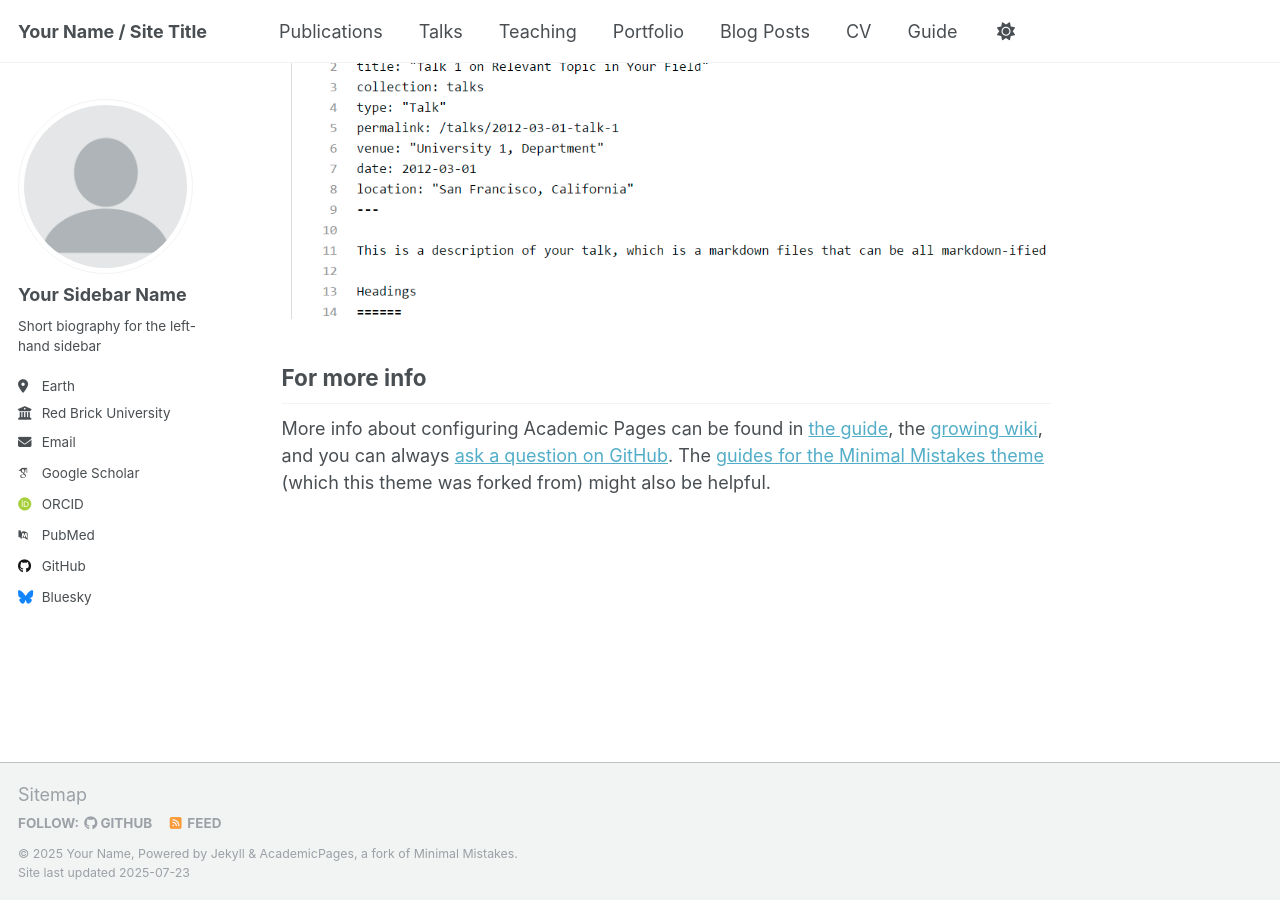
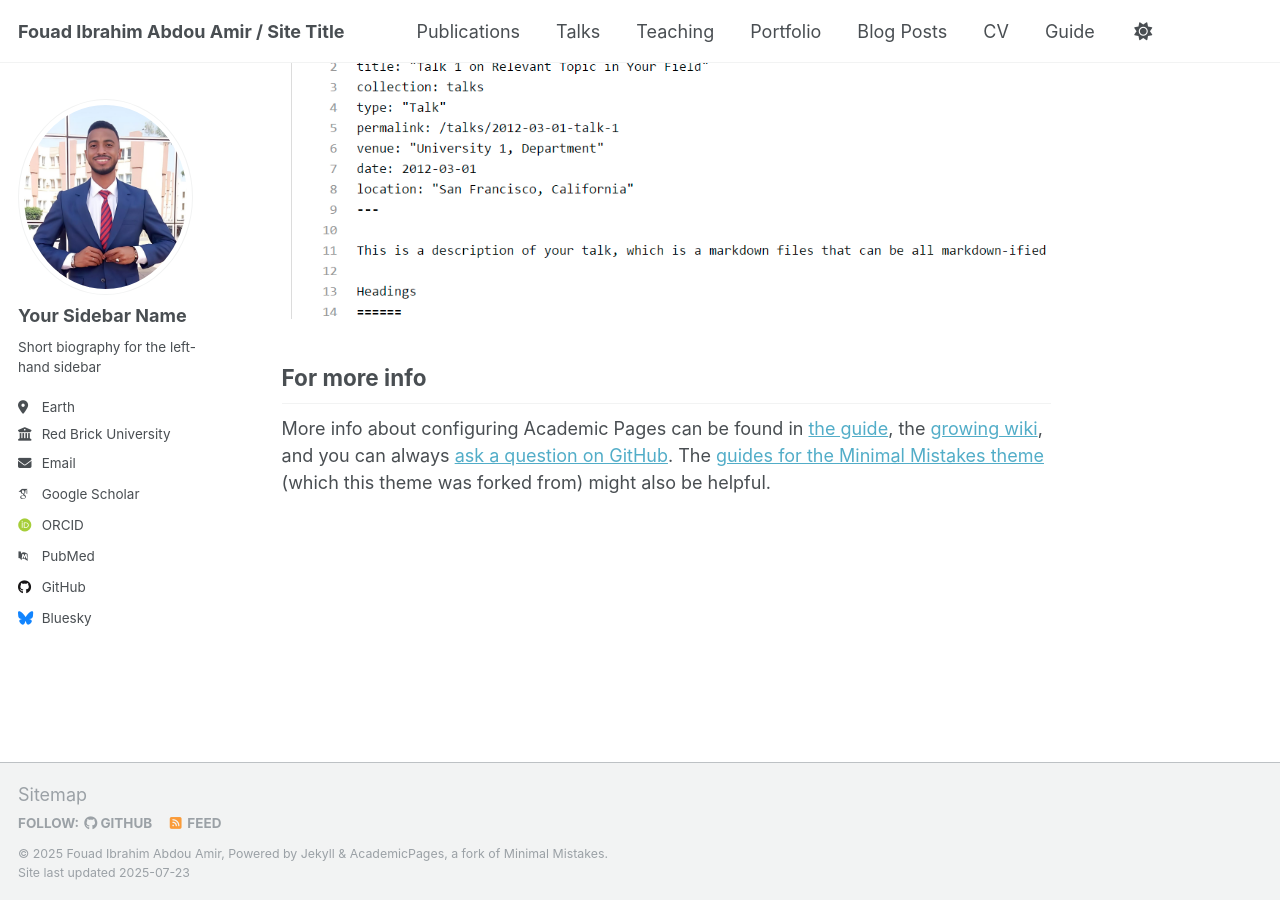
Before and after one commit to fouad-ibrahimabdouamir/fouad-ibrahim.github.io, a Jekyll site: the page built from _pages/about.md, in a window 1280 px wide and 900 px high, scrolled down 2880 px. Built offline with Jekyll 4.4.1, drawn with Linux system fonts in a browser that asks for light colours; some web fonts are replaced; a script that is not in the unit is left out.

Commit message:
Update _config.yml

```diff
--- a/_config.yml
+++ b/_config.yml
@@ -9,9 +9,9 @@
 # Basic Site Settings
 locale                   : "en-US"
 site_theme               : "default"
-title                    : "Your Name / Site Title"
+title                    : "Fouad Ibrahim Abdou Amir / Site Title"
 title_separator          : "-"
-name                     : &name "Your Name"
+name                     : &name "Fouad Ibrahim Abdou Amir"
 description              : &description "personal description"
 url                      : https://academicpages.github.io # the base hostname & protocol for your site e.g. "https://[your GitHub username].github.io" or if you already have some other page hosted on Github then use "https://[your GitHub username].github.io/[Your Repo Name]"
 baseurl                  : "" # the subpath of your site, e.g. "/blog"
@@ -22,7 +22,7 @@ repository               : "academicpages/academicpages.github.io"
 #               Additional customization can be done by editing /_includes/author-profile.html
 author:
   # Biographic information
-  avatar           : "profile.png"
+  avatar           : "photo profil.jpg"
   name             : "Your Sidebar Name"
   pronouns         : # example: "she/her"
   bio              : "Short biography for the left-hand sidebar"
```
